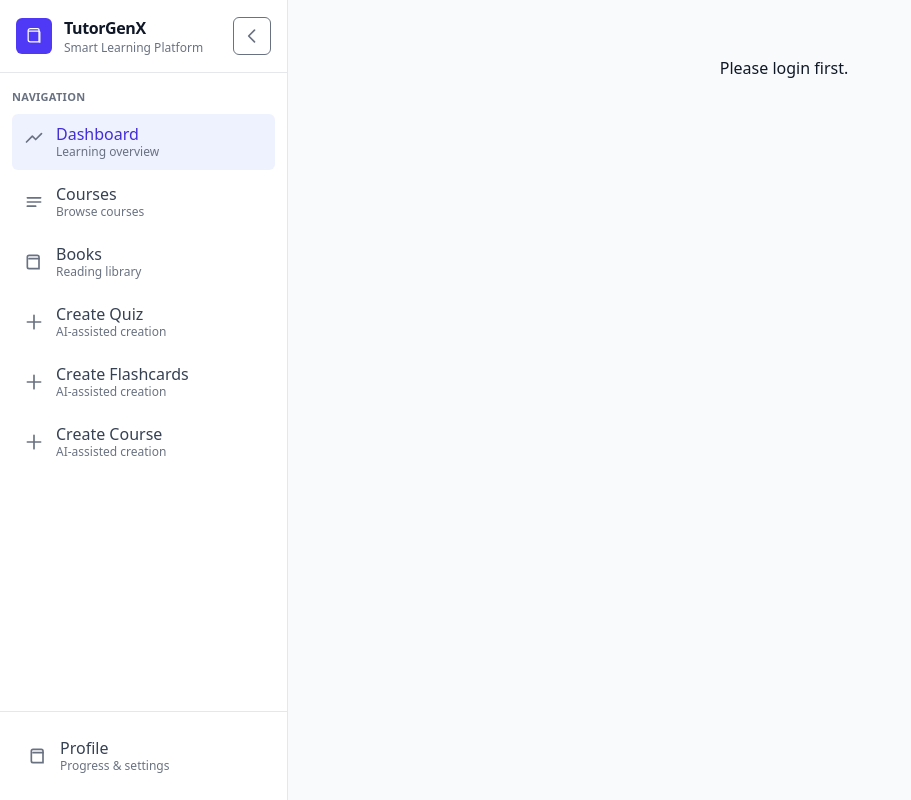
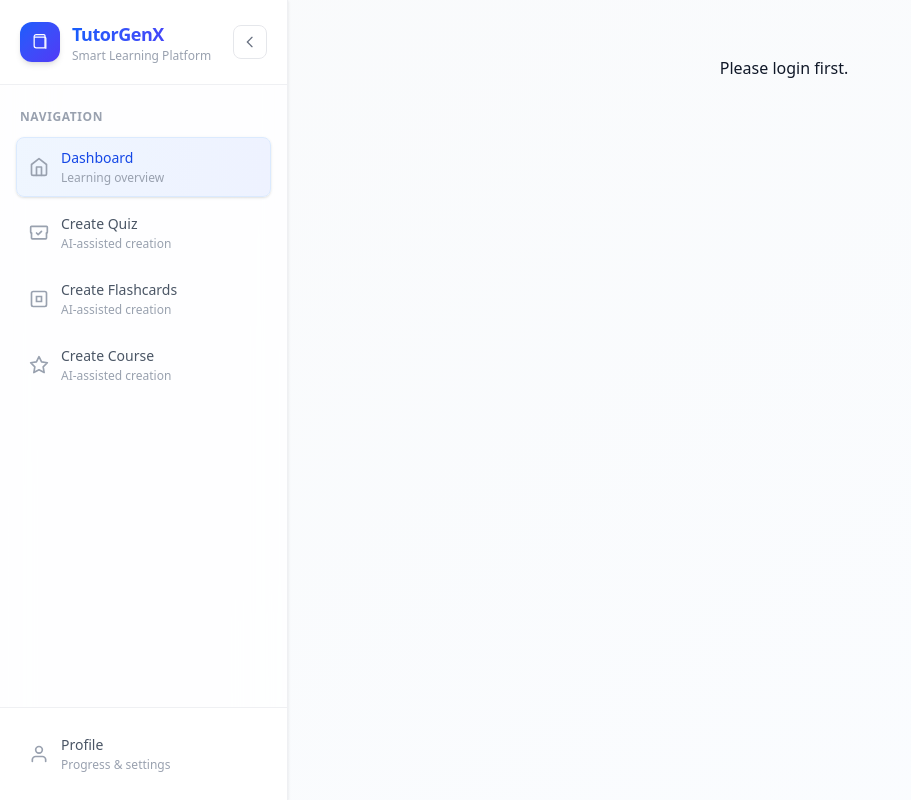
Before and after one commit to areesh18/TutorGenX, a React (Vite) app in the folder frontend/: page /dashboard in a window 1280 px wide. Shown: the whole page, without its empty margins (0-911 px from the left). Built offline with nearby package versions, Linux system fonts and the light colour scheme; what react-chatbot-kit would draw is missing.

Commit message:
LAyout.jsx Ui enhanced

```diff
--- a/frontend/src/Layout.jsx
+++ b/frontend/src/Layout.jsx
@@ -20,21 +20,28 @@ function Item({
         [
           "group relative flex items-center w-full",
           collapsed ? "lg:justify-center lg:gap-0" : "gap-3",
-          "px-3 py-2.5 rounded-md transition-colors",
-          isActive ? "bg-indigo-50 text-indigo-700" : "text-gray-700 hover:bg-gray-50 hover:text-gray-900",
+          "px-3 py-2.5 rounded-lg transition-all duration-200 ease-out",
+          isActive
+            ? "bg-gradient-to-r from-blue-50 to-indigo-50 text-blue-700 border border-blue-100 shadow-sm"
+            : "text-gray-600 hover:bg-gray-50 hover:text-gray-900 hover:shadow-sm border border-transparent",
         ].join(" ")
       }
     >
-      <span className="w-5 h-5 text-gray-500 shrink-0 [&>svg]:w-5 [&>svg]:h-5">{children}</span>
+      <span className={`w-5 h-5 shrink-0 transition-colors duration-200 [&>svg]:w-5 [&>svg]:h-5 ${
+        collapsed ? "text-gray-500 group-hover:text-blue-600" : "text-gray-400 group-hover:text-blue-600"
+      }`}>
+        {children}
+      </span>
 
       <span className={`${collapsed ? "flex lg:hidden" : "flex"} flex-col min-w-0`}>
-        <span className="font-medium leading-5 text-pretty">{label}</span>
-        {sublabel ? <span className="text-xs text-gray-500 leading-4">{sublabel}</span> : null}
+        <span className="font-medium leading-5 text-pretty text-sm">{label}</span>
+        {sublabel ? <span className="text-xs text-gray-400 leading-4 mt-0.5">{sublabel}</span> : null}
       </span>
 
       {collapsed && (
-        <span className="hidden lg:block absolute left-full ml-2 px-2 py-1 bg-gray-900 text-white text-sm rounded-md opacity-0 group-hover:opacity-100 transition-opacity pointer-events-none whitespace-nowrap">
+        <span className="hidden lg:block absolute left-full ml-3 px-3 py-2 bg-gray-900 text-white text-sm rounded-lg opacity-0 group-hover:opacity-100 transition-all duration-200 pointer-events-none whitespace-nowrap shadow-lg border border-gray-700 z-50">
           {label}
+          <span className="absolute left-0 top-1/2 -translate-y-1/2 -translate-x-1 w-2 h-2 bg-gray-900 border-l border-b border-gray-700 rotate-45"></span>
         </span>
       )}
     </NavLink>
@@ -49,33 +56,42 @@ export default function Layout() {
   const toggleCollapse = () => setSidebarCollapsed((c) => !c)
 
   return (
-    <div className="flex h-screen bg-gray-50 text-gray-900 font-sans overflow-hidden">
+    <div className="flex h-screen bg-gradient-to-br from-gray-50 to-blue-50/30 text-gray-900 font-sans overflow-hidden">
       {/* Mobile overlay */}
+      <AnimatePresence>
         {sidebarOpen && (
-        <button
+          <motion.button
+            initial={{ opacity: 0 }}
+            animate={{ opacity: 1 }}
+            exit={{ opacity: 0 }}
+            transition={{ duration: 0.2 }}
             aria-label="Close sidebar"
-          className="fixed inset-0 bg-black/30 backdrop-blur-sm z-20 lg:hidden"
+            className="fixed inset-0 bg-black/20 backdrop-blur-sm z-20 lg:hidden"
             onClick={() => setSidebarOpen(false)}
           />
         )}
+      </AnimatePresence>
 
       {/* Sidebar */}
-      <aside
+      <motion.aside
+        initial={false}
+        animate={{
+          width: sidebarCollapsed ? 64 : 288,
+        }}
+        transition={{ duration: 0.3, ease: "easeInOut" }}
         className={[
-          "bg-white border-r border-gray-200 text-gray-900 flex flex-col transition-all duration-300 ease-in-out",
+          "bg-white/80 backdrop-blur-xl border-r border-gray-200/60 text-gray-900 flex flex-col transition-all duration-300 ease-in-out shadow-sm",
           "fixed lg:static inset-y-0 left-0 z-30 transform",
           sidebarOpen ? "translate-x-0" : "-translate-x-full",
           "lg:translate-x-0",
-          sidebarCollapsed ? "lg:w-16" : "lg:w-72",
-          "w-72",
+          "w-72 lg:w-auto",
           "h-full",
         ].join(" ")}
       >
         {/* Brand / Header */}
-        <div className="p-4 border-b border-gray-200 flex items-center justify-between flex-shrink-0">
+        <div className="p-5 border-b border-gray-200/60 flex items-center justify-between flex-shrink-0 bg-white/50">
           <div className="flex items-center gap-3">
-            <div className="w-9 h-9 rounded-md bg-indigo-600 text-white grid place-items-center">
-              {/* book icon */}
+            <div className="w-10 h-10 rounded-xl bg-gradient-to-br from-blue-600 to-indigo-600 text-white grid place-items-center shadow-md">
               <svg viewBox="0 0 24 24" fill="none" className="w-5 h-5">
                 <path
                   d="M5 5.5A2.5 2.5 0 0 1 7.5 3h9A1.5 1.5 0 0 1 18 4.5V19a0 0 0 0 1 0 0H7.5A2.5 2.5 0 0 1 5 16.5v-11Z"
@@ -85,12 +101,21 @@ export default function Layout() {
                 <path d="M5 6h12.5A1.5 1.5 0 0 1 19 7.5V20" stroke="currentColor" strokeWidth="1.5" />
               </svg>
             </div>
+            <AnimatePresence>
               {!sidebarCollapsed && (
-              <div>
-                <h1 className="text-base font-semibold tracking-tight">TutorGenX</h1>
-                <p className="text-xs text-gray-500">Smart Learning Platform</p>
-              </div>
+                <motion.div
+                  initial={{ opacity: 0, x: -10 }}
+                  animate={{ opacity: 1, x: 0 }}
+                  exit={{ opacity: 0, x: -10 }}
+                  transition={{ duration: 0.2 }}
+                >
+                  <h1 className="text-lg font-bold tracking-tight bg-gradient-to-r from-blue-600 to-indigo-600 bg-clip-text text-transparent">
+                    TutorGenX
+                  </h1>
+                  <p className="text-xs text-gray-400 font-medium">Smart Learning Platform</p>
+                </motion.div>
               )}
+            </AnimatePresence>
           </div>
 
           {/* Desktop collapse */}
@@ -98,12 +123,12 @@ export default function Layout() {
             aria-label={sidebarCollapsed ? "Expand sidebar" : "Collapse sidebar"}
             title={sidebarCollapsed ? "Expand sidebar" : "Collapse sidebar"}
             onClick={toggleCollapse}
-            className="hidden lg:inline-flex p-2 rounded-md border hover:bg-gray-100 text-gray-500 focus-visible:outline-none focus-visible:ring-2 focus-visible:ring-indigo-500/70"
+            className="hidden lg:inline-flex p-2 rounded-lg border border-gray-200 hover:bg-gray-100 hover:border-gray-300 text-gray-500 hover:text-gray-700 focus-visible:outline-none focus-visible:ring-2 focus-visible:ring-blue-500/50 transition-all duration-200"
           >
             <svg
               viewBox="0 0 24 24"
               fill="none"
-              className={`w-5 h-5 transition-transform ${sidebarCollapsed ? "rotate-180" : ""}`}
+              className={`w-4 h-4 transition-transform duration-300 ${sidebarCollapsed ? "rotate-180" : ""}`}
               aria-hidden="true"
             >
               <path
@@ -120,7 +145,7 @@ export default function Layout() {
           <button
             aria-label="Close sidebar"
             onClick={() => setSidebarOpen(false)}
-            className="lg:hidden p-2 rounded-md hover:bg-gray-100 text-gray-500"
+            className="lg:hidden p-2 rounded-lg hover:bg-gray-100 text-gray-500 hover:text-gray-700 transition-colors duration-200"
           >
             <svg viewBox="0 0 24 24" fill="none" className="w-5 h-5">
               <path
@@ -135,13 +160,22 @@ export default function Layout() {
         </div>
 
         {/* Navigation */}
-        <nav className="flex-1 px-3 py-4 overflow-y-auto overflow-x-hidden">
-          <div className="space-y-6">
+        <nav className="flex-1 px-4 py-6 overflow-y-auto overflow-x-hidden scrollbar-thin scrollbar-thumb-gray-300 scrollbar-track-transparent">
+          <div className="space-y-8">
             <div>
+              <AnimatePresence>
                 {!sidebarCollapsed && (
-                <h3 className="text-[11px] font-semibold text-gray-500 uppercase tracking-wide mb-2">Navigation</h3>
+                  <motion.h3
+                    initial={{ opacity: 0 }}
+                    animate={{ opacity: 1 }}
+                    exit={{ opacity: 0 }}
+                    className="text-xs font-semibold text-gray-400 uppercase tracking-wider mb-3 px-1"
+                  >
+                    Navigation
+                  </motion.h3>
                 )}
-              <div className="space-y-1 group">
+              </AnimatePresence>
+              <div className="space-y-1.5">
                 <Item
                   to="/dashboard"
                   label="Dashboard"
@@ -151,15 +185,16 @@ export default function Layout() {
                 >
                   <svg viewBox="0 0 24 24" fill="none">
                     <path
-                      d="M3 12l7-7 4 4 7-7"
+                      d="M3 9l9-7 9 7v11a2 2 0 0 1-2 2H5a2 2 0 0 1-2-2z"
                       stroke="currentColor"
                       strokeWidth="2"
                       strokeLinecap="round"
                       strokeLinejoin="round"
                     />
+                    <polyline points="9,22 9,12 15,12 15,22" stroke="currentColor" strokeWidth="2" strokeLinecap="round" strokeLinejoin="round" />
                   </svg>
                 </Item>
-                <Item
+                {/* <Item
                   to="/courses"
                   label="Courses"
                   sublabel="Browse courses"
@@ -167,28 +202,11 @@ export default function Layout() {
                   collapsed={sidebarCollapsed}
                 >
                   <svg viewBox="0 0 24 24" fill="none">
-                    <path d="M4 7h16M4 12h16M4 17h10" stroke="currentColor" strokeWidth="2" strokeLinecap="round" />
-                  </svg>
-                </Item>
-                {/* <Item
-                  to="/ytsection"
-                  label="Videos"
-                  sublabel="YouTube resources"
-                  titleWhenCollapsed="Videos"
-                  collapsed={sidebarCollapsed}
-                >
-                  <svg viewBox="0 0 24 24" fill="none">
-                    <path
-                      d="M10 9l5 3-5 3V9z"
-                      stroke="currentColor"
-                      strokeWidth="2"
-                      strokeLinejoin="round"
-                      strokeLinecap="round"
-                    />
-                    <rect x="3" y="5" width="18" height="14" rx="3" stroke="currentColor" strokeWidth="2" />
+                    <path d="M2 3h6a4 4 0 0 1 4 4v14a3 3 0 0 0-3-3H2z" stroke="currentColor" strokeWidth="2" strokeLinecap="round" strokeLinejoin="round" />
+                    <path d="M22 3h-6a4 4 0 0 0-4 4v14a3 3 0 0 1 3-3h7z" stroke="currentColor" strokeWidth="2" strokeLinecap="round" strokeLinejoin="round" />
                   </svg>
                 </Item> */}
-                <Item
+                {/* <Item
                   to="/booksection"
                   label="Books"
                   sublabel="Reading library"
@@ -196,55 +214,53 @@ export default function Layout() {
                   collapsed={sidebarCollapsed}
                 >
                   <svg viewBox="0 0 24 24" fill="none">
-                    <path
-                      d="M6 4h10a2 2 0 012 2v14H6a2 2 0 01-2-2V6a2 2 0 012-2z"
-                      stroke="currentColor"
-                      strokeWidth="2"
-                    />
-                    <path d="M6 8h12" stroke="currentColor" strokeWidth="2" strokeLinecap="round" />
+                    <path d="M4 19.5A2.5 2.5 0 0 1 6.5 17H20" stroke="currentColor" strokeWidth="2" strokeLinecap="round" strokeLinejoin="round" />
+                    <path d="M6.5 2H20v20H6.5A2.5 2.5 0 0 1 4 19.5v-15A2.5 2.5 0 0 1 6.5 2z" stroke="currentColor" strokeWidth="2" strokeLinecap="round" strokeLinejoin="round" />
                   </svg>
-                </Item>
+                </Item> */}
                 <Item
                   to="/quizfrompdf"
                   label="Create Quiz"
                   sublabel="AI-assisted creation"
-                  titleWhenCollapsed="Create"
+                  titleWhenCollapsed="Create Quiz"
                   collapsed={sidebarCollapsed}
                 >
                   <svg viewBox="0 0 24 24" fill="none">
-                    <path d="M12 4v16M20 12H4" stroke="currentColor" strokeWidth="2" strokeLinecap="round" />
+                    <path d="M9 12l2 2 4-4" stroke="currentColor" strokeWidth="2" strokeLinecap="round" strokeLinejoin="round" />
+                    <path d="M21 12c.552 0 1-.448 1-1V5c0-.552-.448-1-1-1H3c-.552 0-1 .448-1 1v6c0 .552.448 1 1 1" stroke="currentColor" strokeWidth="2" strokeLinecap="round" strokeLinejoin="round" />
+                    <path d="M3 12v6c0 .552.448 1 1 1h16c.552 0 1-.448 1-1v-6" stroke="currentColor" strokeWidth="2" strokeLinecap="round" strokeLinejoin="round" />
                   </svg>
                 </Item>
                 <Item
                   to="/flashcards"
                   label="Create Flashcards"
                   sublabel="AI-assisted creation"
-                  titleWhenCollapsed="Create"
+                  titleWhenCollapsed="Create Flashcards"
                   collapsed={sidebarCollapsed}
                 >
                   <svg viewBox="0 0 24 24" fill="none">
-                    <path d="M12 4v16M20 12H4" stroke="currentColor" strokeWidth="2" strokeLinecap="round" />
+                    <rect x="3" y="3" width="18" height="18" rx="2" ry="2" stroke="currentColor" strokeWidth="2" />
+                    <path d="M9 9h6v6H9z" stroke="currentColor" strokeWidth="2" />
                   </svg>
                 </Item>
                 <Item
                   to="/create-course"
                   label="Create Course"
                   sublabel="AI-assisted creation"
-                  titleWhenCollapsed="Create"
+                  titleWhenCollapsed="Create Course"
                   collapsed={sidebarCollapsed}
                 >
                   <svg viewBox="0 0 24 24" fill="none">
-                    <path d="M12 4v16M20 12H4" stroke="currentColor" strokeWidth="2" strokeLinecap="round" />
+                    <path d="M12 2l3.09 6.26L22 9.27l-5 4.87 1.18 6.88L12 17.77l-6.18 3.25L7 14.14 2 9.27l6.91-1.01L12 2z" stroke="currentColor" strokeWidth="2" strokeLinecap="round" strokeLinejoin="round" />
                   </svg>
                 </Item>
               </div>
             </div>
-
           </div>
         </nav>
 
         {/* Profile */}
-        <div className="p-4 border-t border-gray-200 flex-shrink-0">
+        <div className="p-4 border-t border-gray-200/60 flex-shrink-0 bg-white/30">
           <Item
             to="/profile"
             label="Profile"
@@ -253,47 +269,51 @@ export default function Layout() {
             collapsed={sidebarCollapsed}
           >
             <svg viewBox="0 0 24 24" fill="none">
-              <path d="M6 4h10a2 2 0 012 2v14H6a2 2 0 01-2-2V6a2 2 0 012-2z" stroke="currentColor" strokeWidth="2" />
-              <path d="M6 8h12" stroke="currentColor" strokeWidth="2" strokeLinecap="round" />
+              <path d="M20 21v-2a4 4 0 0 0-4-4H8a4 4 0 0 0-4 4v2" stroke="currentColor" strokeWidth="2" strokeLinecap="round" strokeLinejoin="round" />
+              <circle cx="12" cy="7" r="4" stroke="currentColor" strokeWidth="2" />
             </svg>
           </Item>
         </div>
-      </aside>
+      </motion.aside>
 
       {/* Main Content Area */}
       <div className="flex-1 min-w-0 flex flex-col h-full relative">
         {/* Mobile top bar */}
-        <div className="lg:hidden bg-white border-b border-gray-200 px-4 py-3 flex items-center justify-between flex-shrink-0">
+        <div className="lg:hidden bg-white/80 backdrop-blur-xl border-b border-gray-200/60 px-4 py-3 flex items-center justify-between flex-shrink-0 shadow-sm">
           <button
             onClick={toggleSidebar}
             aria-label="Open sidebar"
-            className="p-2 rounded-md text-gray-600 hover:bg-gray-100"
+            className="p-2 rounded-lg text-gray-600 hover:bg-gray-100 hover:text-gray-900 transition-colors duration-200"
           >
             <svg viewBox="0 0 24 24" fill="none" className="w-6 h-6">
               <path d="M4 6h16M4 12h16M4 18h16" stroke="currentColor" strokeWidth="2" strokeLinecap="round" />
             </svg>
           </button>
-          <h2 className="text-base font-semibold">TutorGenX</h2>
+          <h2 className="text-lg font-bold bg-gradient-to-r from-blue-600 to-indigo-600 bg-clip-text text-transparent">
+            TutorGenX
+          </h2>
           <div className="w-10 flex justify-end">
-            <div className="w-8 h-8 rounded-md bg-indigo-600 text-white grid place-items-center">
-              <svg viewBox="0 0 24 24" fill="none" className="w-5 h-5">
-                <path d="M6 4h10a2 2 0 012 2v14H6a2 2 0 01-2-2V6a2 2 0 012-2z" stroke="currentColor" strokeWidth="2" />
+            <div className="w-8 h-8 rounded-lg bg-gradient-to-br from-blue-600 to-indigo-600 text-white grid place-items-center shadow-md">
+              <svg viewBox="0 0 24 24" fill="none" className="w-4 h-4">
+                <path d="M20 21v-2a4 4 0 0 0-4-4H8a4 4 0 0 0-4 4v2" stroke="currentColor" strokeWidth="2" strokeLinecap="round" strokeLinejoin="round" />
+                <circle cx="12" cy="7" r="4" stroke="currentColor" strokeWidth="2" />
               </svg>
             </div>
           </div>
         </div>
 
         {/* Page content */}
-        <main className="flex-1 overflow-y-auto p-4 md:p-6 lg:p-8">
-          <div
-            className={`mx-auto w-full min-w-0 ${
-              sidebarCollapsed
-                ? "max-w-[100rem] 2xl:max-w-[110rem]"
-                : "max-w-[90rem] xl:max-w-[96rem]"
-            }`}
+        <main className="flex-1 overflow-y-auto p-4 md:p-6 lg:p-8 scrollbar-thin scrollbar-thumb-gray-300 scrollbar-track-transparent">
+          <motion.div
+            initial={false}
+            animate={{
+              maxWidth: sidebarCollapsed ? "100rem" : "90rem",
+            }}
+            transition={{ duration: 0.3, ease: "easeInOut" }}
+            className="mx-auto w-full min-w-0 2xl:max-w-[110rem] xl:max-w-[96rem]"
           >
             <Outlet />
-          </div>
+          </motion.div>
         </main>
       </div>
     </div>
```
Lines whose indentation alone changed are shown as unchanged.
